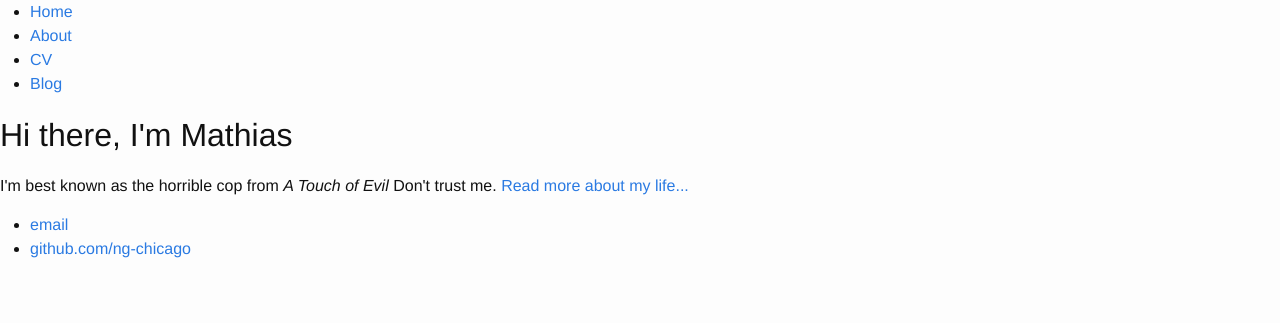
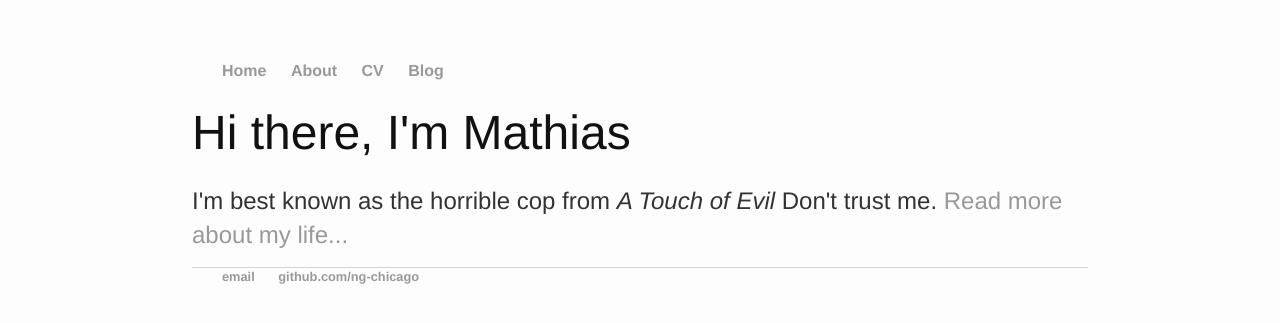
Before and after one commit to ng-chicago/ng-chicago.github.io, a Jekyll site: the page built from index.html, in a window 1280 px wide. Shown: the top 323 px of the page. Built offline with Jekyll 4.4.1, drawn with Linux system fonts in a browser that asks for light colours.

```diff
--- a/css/main.scss
+++ b/css/main.scss
@@ -2,8 +2,6 @@
 # Only the main Sass file needs front matter (the dashes are enough)
 ---
 @charset "utf-8";
-
-
 
 // Our variables
 $base-font-family: "Helvetica Neue", Helvetica, Arial, sans-serif;
@@ -44,10 +42,105 @@ $on-laptop:        800px;
 }
 
 
-
 // Import partials from `sass_dir` (defaults to `_sass`)
 @import
 "base",
 "layout",
 "syntax-highlighting"
 ;
+
+
+body {
+  margin: 60px auto;
+  width: 70%;
+}
+
+
+a {
+  text-decoration: none;
+  color: #999;
+  &:hover {
+    text-decoration: underline;
+  }
+}
+
+p, ul {
+  font-size: 1.5em;
+  line-height: 1.4em;
+  color: #333;
+}
+
+h1, h2, h3, h4 {
+  font-family: 'Helvetica', 'Arial', 'Sans-Serif';
+}
+
+h1 {
+  font-size: 3em;
+}
+
+h2 {
+  font-size: 2.7em;
+}
+
+h3 {
+  font-size: 2.3em;
+}
+
+h4 {
+  font-size: 1.9em;
+}
+
+nav ul, footer ul {
+  font-size: 1em;
+  font-family: 'Helvetica', 'Arial', 'Sans-Serif';
+  padding: 0px;
+  list-style: none;
+  font-weight: bold;
+}
+
+nav ul li {
+  display: inline;
+  margin-right: 20px;
+}
+
+footer {
+  ul li {
+    display: inline;
+    margin-right: 20px;
+  }
+  border-top: 1px solid #d5d5d5;
+  font-size: .8em;
+}
+
+/* Blog */
+
+ul.posts {
+  margin: 20px auto 40px;
+  font-size: 1.5em;
+  li {
+    list-style: none;
+  }
+}
+
+/* CV */
+
+.cv {
+  margin: 0px 0px 60px;
+  h1 {
+    font-size: 3em;
+  }
+  h2 {
+    font-size: 2em;
+  }
+  address, .download {
+    font-family: 'Helvetica', 'Arial', 'Sans-Serif';
+  }
+  address, p {
+    font-size: 1.2em;
+  }
+  .download {
+    float: right;
+    font-size: .8em;
+    text-transform: uppercase;
+  }
+}
```
Also changed, not shown: blog/atom.xml (added, +27 -0 lines), css/main.css (added, +47 -0 lines), 2 other files. Lines whose indentation alone changed are shown as unchanged.
